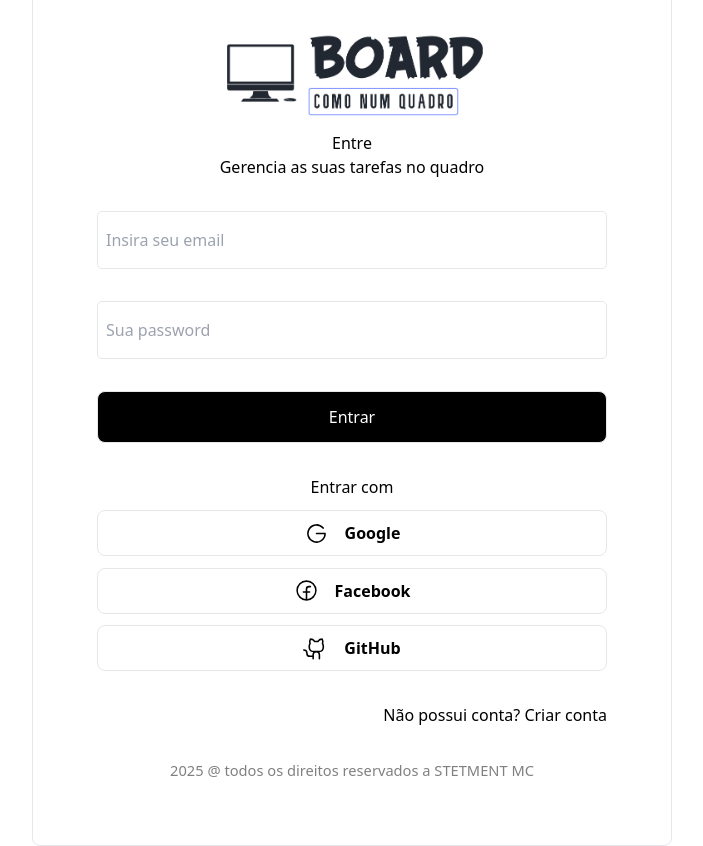
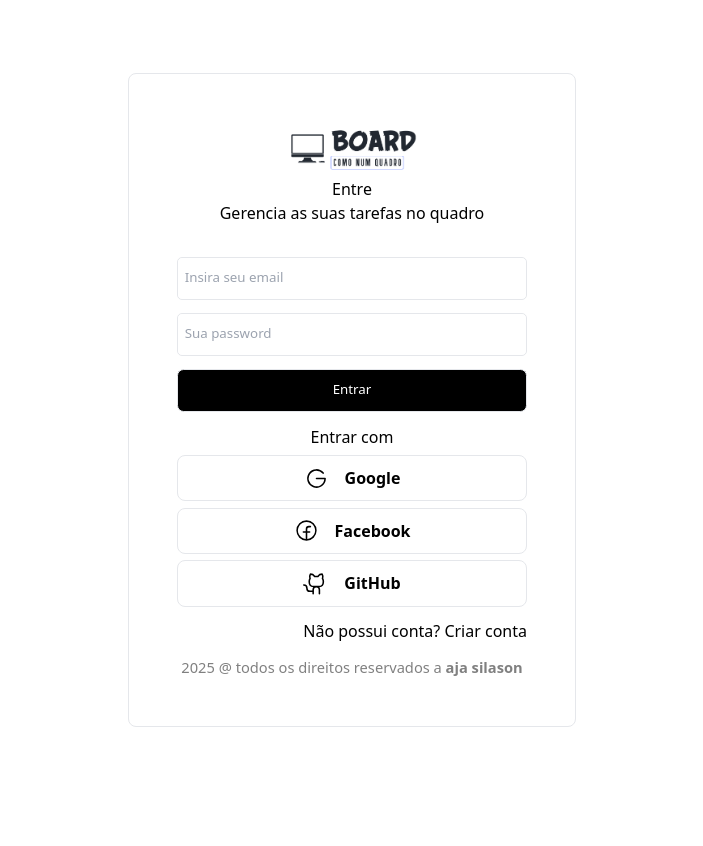
Before and after one commit to aja-silason/board-task, a React (Vite) app: page / in a window 1280 px wide. Shown: the whole page, without its empty margins (288-991 px from the left). After the commit the page ends 800 px from the top, so only its background shows below. Built offline with nearby package versions, Linux system fonts and the light colour scheme; no server answers.

Commit message:
feat: send project

```diff
--- a/src/board/components/button/button.tsx
+++ b/src/board/components/button/button.tsx
@@ -11,7 +11,7 @@ type props = {
 export const Button = ({text, type, style, isLoading, onClick}: props) => {
 
     return (
-        <button type={type ?? "button"} onClick={onClick} className={`border p-[.8em] flex items-center justify-center rounded-[.5em] bg-black  text-[#fff]`} style={style}>
+        <button type={type ?? "button"} onClick={onClick} className={`border p-[.8em] flex items-center text-[10pt] justify-center rounded-[.5em] bg-black  text-[#fff]`} style={style}>
 
             {
                 isLoading ? (
--- a/src/board/components/input-data/input.tsx
+++ b/src/board/components/input-data/input.tsx
@@ -12,7 +12,7 @@ type loginProps = {
 export const Input = ({placeholder, value, name, onChange, required, type, style}: loginProps) => {
     return (
         <div className="border w-full rounded-[5px]">
-            <input type={type ?? "text"} placeholder={placeholder ?? "Digite valor aqui"} className="w-full p-[.5em] py-[1em] font-[500] rounded-[5px]" required={required} value={value} name={name} onChange={onChange} style={style} maxLength={70}/>
+            <input type={type ?? "text"} placeholder={placeholder ?? "Digite valor aqui"} className="w-full p-[.5em] py-[.8em] text-[10pt] outline-none font-[500] rounded-[5px]" required={required} value={value} name={name} onChange={onChange} style={style} maxLength={70}/>
         </div>
     )
 }
--- a/src/board/index.tsx
+++ b/src/board/index.tsx
@@ -31,19 +31,13 @@ export function LogIn({user}: props){
 
 
     return (
-        <div className={`w-full md:h-screen flex flex-col items-center justify-center`}>
+        <div className={`w-full h-screen flex flex-col items-center justify-center`}>
 
-            {
-            //<div className="flex justify-end items-start w-full">
-              //  <ButtonTheme />
-            //</div>
-            }
-
-            <div className={`flex flex-col items-center justify-center border w-[40em] rounded-[.5em] gap-[1em] p-[4em]`}>
+            <div className={`flex flex-col items-center justify-center md:border md:w-[35%] md:justify-center rounded-[.5em] gap-[1em] p-[3em]`}>
 
 
-                <div className="flex flex-col text-center mb-[1em]">
-                    <img src={logoBoard} alt="Logo Board" className="w-[18em]"/>
+                <div className="flex flex-col items-center text-center mb-[1em]">
+                    <img src={logoBoard} alt="Logo Board" className="w-[40%]"/>
 
                     <Text text="Entre"/>
                     <Text text="Gerencia as suas tarefas no quadro"/>
@@ -51,26 +45,21 @@ export function LogIn({user}: props){
                 </div>
 
                 <div className="flex flex-col w-full">
-                    <form onSubmit={handleSubmit} className="w-full flex flex-col gap-[2em]">
+                    <form onSubmit={handleSubmit} className="w-full flex flex-col gap-[.8em]">
                         <Input value={data?.email} name="email" onChange={handleChange} placeholder="Insira seu email" type="email" required/>
                         <Input placeholder="Sua password" type="password" value={data?.password} name="password" onChange={handleChange} required/>
-
-
                         <Button text="Entrar" type="submit" isLoading={isLoading}/>
 
-                        <div className="flex flex-col gap-[.7em]">
+                        <div className="flex flex-col gap-[.4em]">
                             <Text text="Entrar com" center/>
-
                             <SocialMidiaCard social_midia_logo={<GoogleLogo size={25}/>} text="Google" onClick={handleLoginWithGoogle}/>
-
                             <SocialMidiaCard social_midia_logo={<FacebookLogo size={25}/>} text="Facebook" onClick={handleLoginFacebook}/>
-
                             <SocialMidiaCard social_midia_logo={<GithubLogo size={25}/>} text="GitHub" onClick={handleLoginGithub}/>
                         </div>
 
                         <Link to={'/register'}><Text text="Não possui conta? Criar conta" end/></Link>
 
-                        <p className="text-[11pt] text-[gray] font-[400] text-center">{year} @ todos os direitos reservados a STETMENT MC</p>
+                        <p className="text-[11pt] text-[gray] font-[400] text-center">{year} @ todos os direitos reservados a <strong>aja silason</strong></p>
 
                     </form>
                 </div>
--- a/src/board/register.tsx
+++ b/src/board/register.tsx
@@ -8,17 +8,17 @@ import { useCreateAccount } from "./hook/auth/useCreateAccount";
 
 export function Register(){
 
-    const {data, handleChange, handleSubmit} = useCreateAccount();
+    const {data, isLoading, handleChange, handleSubmit} = useCreateAccount();
 
     const time = new Date();
     const year = time?.getFullYear();
 
     return (
-        <div className="w-full md:h-screen border flex items-center justify-center">
-            <div className="flex flex-col items-center justify-center border w-[40em] rounded-[.5em] gap-[1em] p-[4em]">
+        <div className="w-full h-screen flex flex-col items-center justify-center">
+            <div className="flex flex-col items-center justify-center md:border md:w-[35%] md:justify-center rounded-[.5em] gap-[1em] p-[3em]">
 
-                <div className="flex flex-col text-center mb-[1em]">
-                    <img src={logoBoard} alt="Logo Board" className="w-[18em]"/>
+                <div className="flex flex-col items-center text-center mb-[1em]">
+                    <img src={logoBoard} alt="Logo Board" className="w-[40%]"/>
                     <p className="text-[12pt] font-[500]">Criar Conta</p>
                     <p className="text-[12pt] font-[500]">Gerencia as suas tarefas no quadro</p>
                 </div>
@@ -36,11 +36,11 @@ export function Register(){
 
                         </div>
 
-                        <Button text="Criar conta" type="submit" />
+                        <Button text="Criar conta" type="submit" isLoading={isLoading}/>
 
                         <Link to={"/"}><Text text="Tenho uma conta. Logar"/></Link>
 
-                        <p className="text-[11pt] text-[gray] font-[400] text-center">{year} @ todos os direitos reservados a STETMENT MC</p>
+                        <p className="text-[11pt] text-[gray] font-[400] text-center">{year} @ todos os direitos reservados a <strong>aja Silason</strong></p>
 
                     </form>
                 </div>
```
